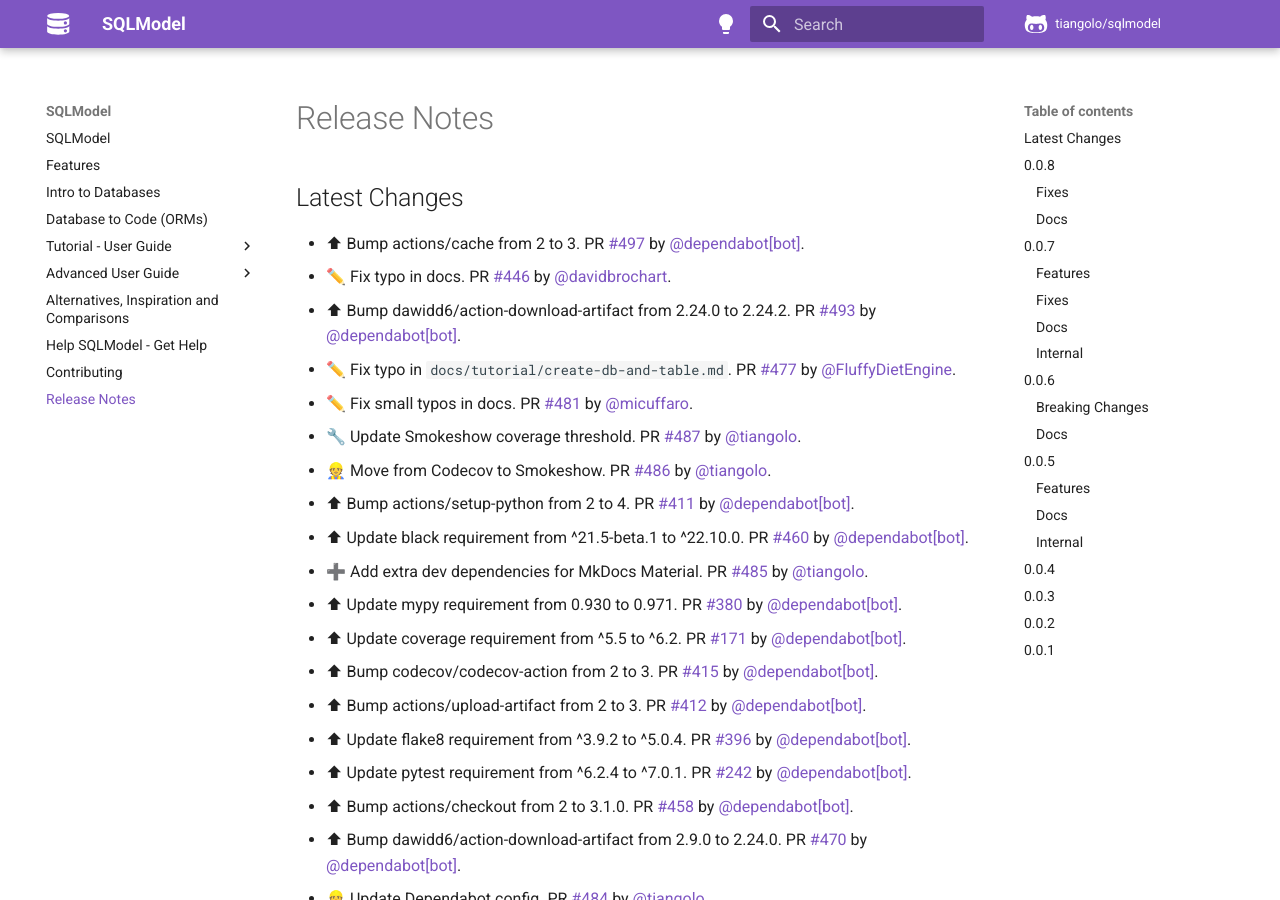
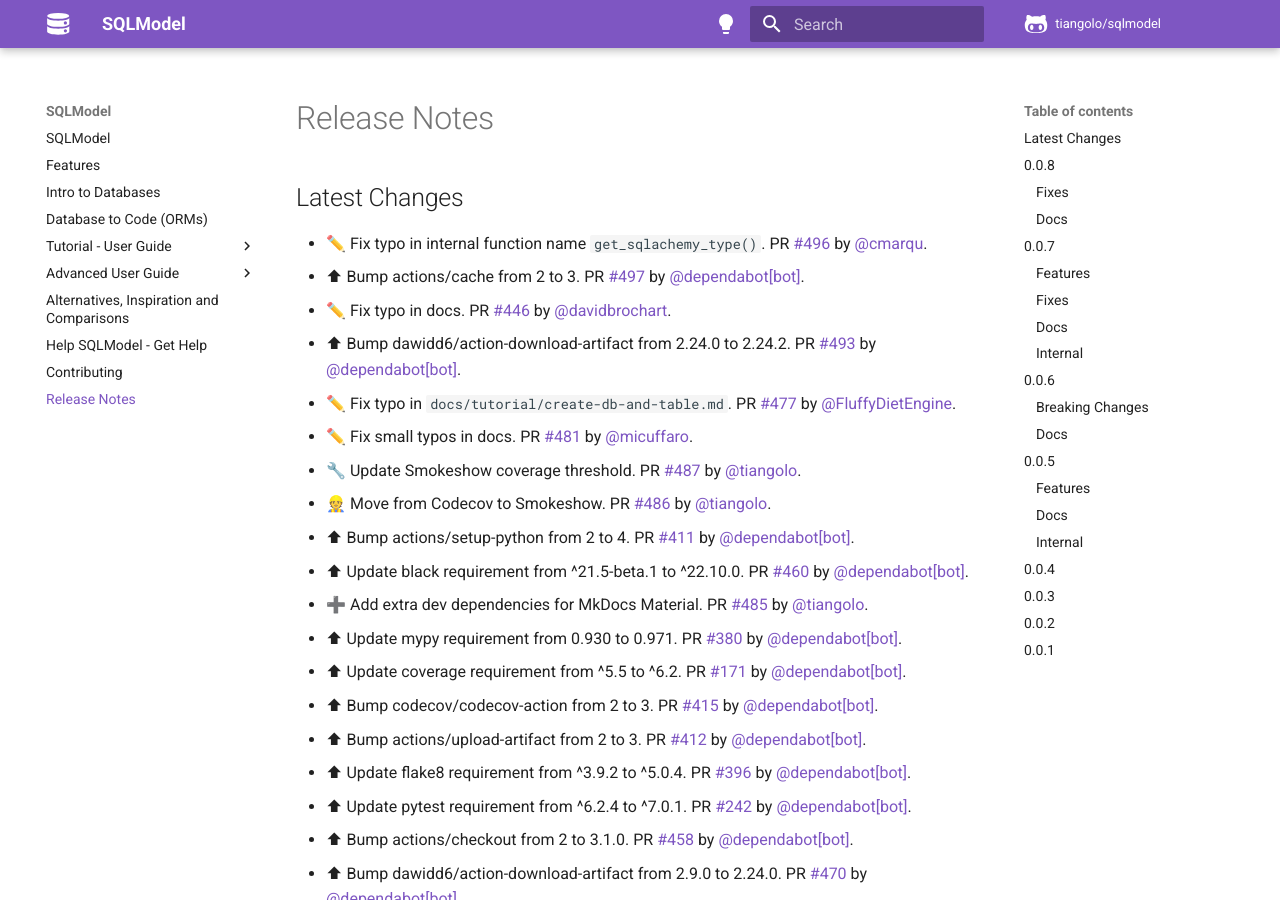
Before and after one commit to sztrakabalint/fastapi-sqlmodel, an MkDocs documentation site: the page built from docs/release-notes.md, in a window 1280 px wide and 900 px high. Built offline with MkDocs 1.6.1 and Material for MkDocs 9.7.7, drawn with Linux system fonts in a browser that asks for light colours; comment, search, counter and statistics services are not loaded.

Commit message:
📝 Update release notes

```diff
--- a/docs/release-notes.md
+++ b/docs/release-notes.md
@@ -2,6 +2,7 @@
 
 ## Latest Changes
 
+* ✏️ Fix typo in internal function name `get_sqlachemy_type()`. PR [#496](https://github.com/tiangolo/sqlmodel/pull/496) by [@cmarqu](https://github.com/cmarqu).
 * ⬆ Bump actions/cache from 2 to 3. PR [#497](https://github.com/tiangolo/sqlmodel/pull/497) by [@dependabot[bot]](https://github.com/apps/dependabot).
 * ✏️ Fix typo in docs. PR [#446](https://github.com/tiangolo/sqlmodel/pull/446) by [@davidbrochart](https://github.com/davidbrochart).
 * ⬆ Bump dawidd6/action-download-artifact from 2.24.0 to 2.24.2. PR [#493](https://github.com/tiangolo/sqlmodel/pull/493) by [@dependabot[bot]](https://github.com/apps/dependabot).
```
